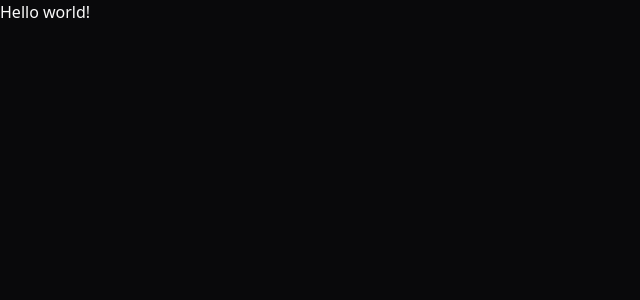
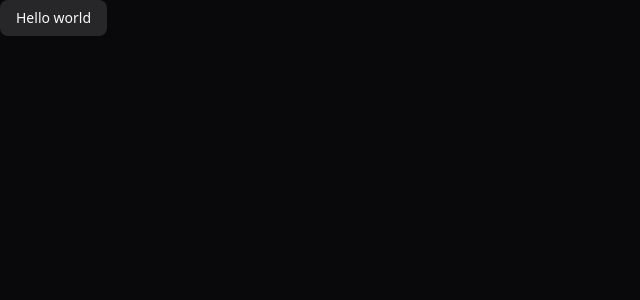
Before and after one commit to TalisonF/nlw-agents-webapp, a React (Vite) app: page / in a window 1280 px wide. Shown: the top 300 px of the page, without its empty margins (0-640 px from the left). Built offline with nearby package versions, Linux system fonts and the light colour scheme.

Commit message:
feat: add  shadcn Button

```diff
--- a/package.json
+++ b/package.json
@@ -9,6 +9,7 @@
     "preview": "vite preview"
   },
   "dependencies": {
+    "@radix-ui/react-slot": "^1.2.3",
     "@tailwindcss/vite": "^4.1.11",
     "class-variance-authority": "^0.7.1",
     "clsx": "^2.1.1",
--- a/src/app.tsx
+++ b/src/app.tsx
@@ -1,3 +1,9 @@
+import { Button } from './components/ui/button';
+
 export function App() {
-  return <div>Hello world!</div>;
+  return (
+    <div>
+      <Button variant="secondary"> Hello world </Button>
+    </div>
+  );
 }
--- /dev/null
+++ b/src/components/ui/button.tsx
@@ -0,0 +1,59 @@
+import { Slot } from '@radix-ui/react-slot';
+import { cva, type VariantProps } from 'class-variance-authority';
+import type * as React from 'react';
+
+import { cn } from '@/lib/utils';
+
+const buttonVariants = cva(
+  "inline-flex shrink-0 items-center justify-center gap-2 whitespace-nowrap rounded-md font-medium text-sm outline-none transition-all focus-visible:border-ring focus-visible:ring-[3px] focus-visible:ring-ring/50 disabled:pointer-events-none disabled:opacity-50 aria-invalid:border-destructive aria-invalid:ring-destructive/20 dark:aria-invalid:ring-destructive/40 [&_svg:not([class*='size-'])]:size-4 [&_svg]:pointer-events-none [&_svg]:shrink-0",
+  {
+    variants: {
+      variant: {
+        default:
+          'bg-primary text-primary-foreground shadow-xs hover:bg-primary/90',
+        destructive:
+          'bg-destructive text-white shadow-xs hover:bg-destructive/90 focus-visible:ring-destructive/20 dark:bg-destructive/60 dark:focus-visible:ring-destructive/40',
+        outline:
+          'border bg-background shadow-xs hover:bg-accent hover:text-accent-foreground dark:border-input dark:bg-input/30 dark:hover:bg-input/50',
+        secondary:
+          'bg-secondary text-secondary-foreground shadow-xs hover:bg-secondary/80',
+        ghost:
+          'hover:bg-accent hover:text-accent-foreground dark:hover:bg-accent/50',
+        link: 'text-primary underline-offset-4 hover:underline',
+      },
+      size: {
+        default: 'h-9 px-4 py-2 has-[>svg]:px-3',
+        sm: 'h-8 gap-1.5 rounded-md px-3 has-[>svg]:px-2.5',
+        lg: 'h-10 rounded-md px-6 has-[>svg]:px-4',
+        icon: 'size-9',
+      },
+    },
+    defaultVariants: {
+      variant: 'default',
+      size: 'default',
+    },
+  }
+);
+
+function Button({
+  className,
+  variant,
+  size,
+  asChild = false,
+  ...props
+}: React.ComponentProps<'button'> &
+  VariantProps<typeof buttonVariants> & {
+    asChild?: boolean;
+  }) {
+  const Comp = asChild ? Slot : 'button';
+
+  return (
+    <Comp
+      className={cn(buttonVariants({ variant, size, className }))}
+      data-slot="button"
+      {...props}
+    />
+  );
+}
+
+export { Button, buttonVariants };
```
Also changed, not shown: 1 other file (tests, documents, lock files or other folders).
